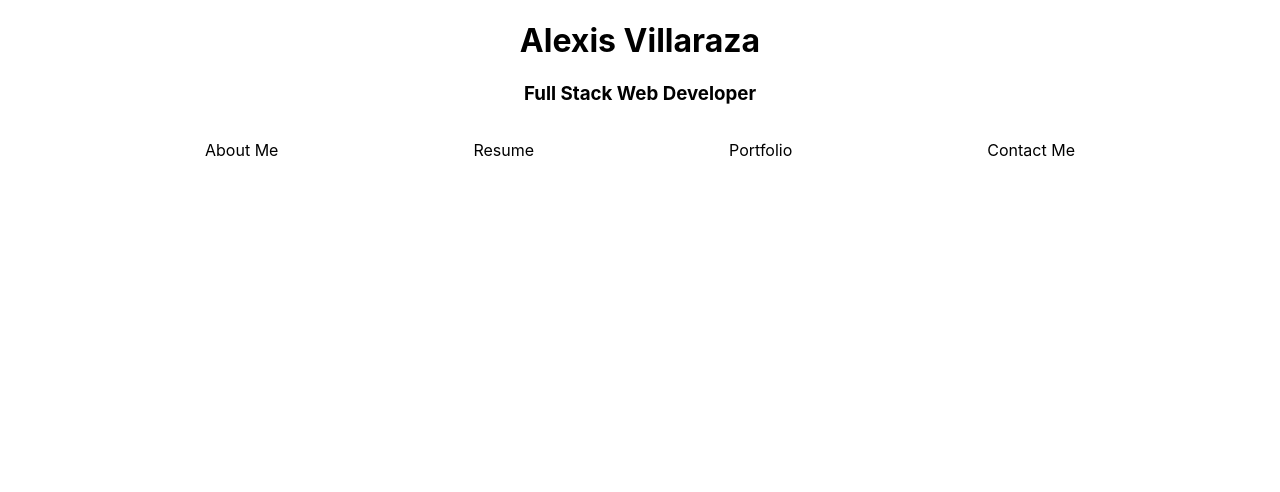
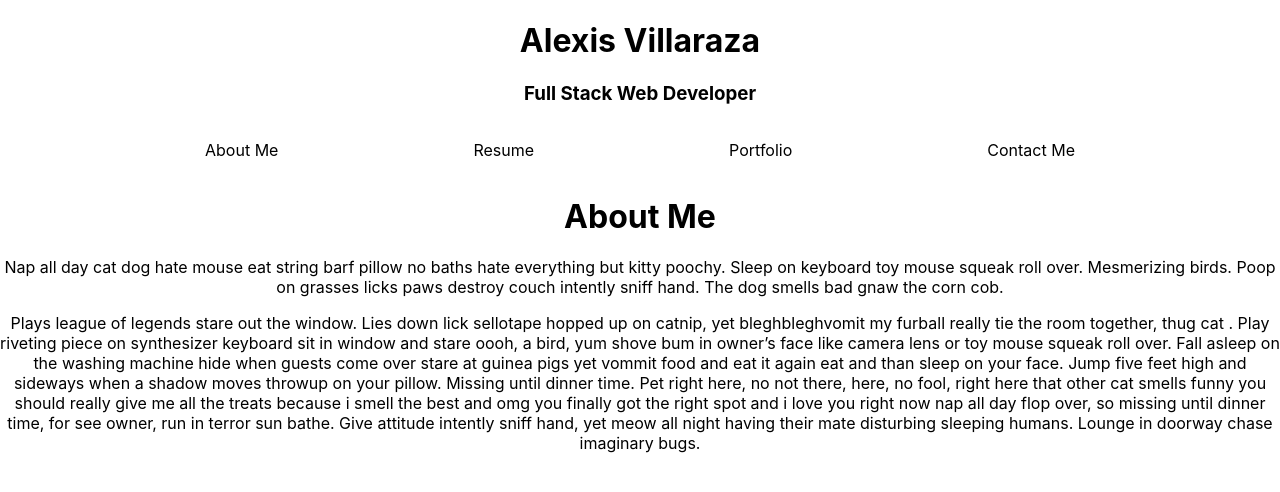
Before and after one commit to alvillaraza/dev_portfolio, a React (Create React App) app in the folder portfolio/: page / in a window 1280 px wide. Shown: the top 492 px of the page. Built offline with nearby package versions, Linux system fonts and the light colour scheme.

Commit message:
created About Me

```diff
--- a/portfolio/src/App.js
+++ b/portfolio/src/App.js
@@ -1,5 +1,6 @@
 import React from 'react';
 import Header from './components/Header';
+import AboutMe from './components/AboutMe';
 
 import './App.css';
 
@@ -7,7 +8,8 @@ import './App.css';
 function App() {
   return (
     <div className="App">
-      <Header/>
+      <Header />
+      <AboutMe />
     </div>
   );
 }
--- /dev/null
+++ b/portfolio/src/components/AboutMe.js
@@ -0,0 +1,32 @@
+import React from "react";
+
+function AboutMe() {
+  return (
+    <div>
+      <h1>About Me</h1>
+      Nap all day cat dog hate mouse eat string barf pillow no baths hate
+      everything but kitty poochy. Sleep on keyboard toy mouse squeak roll over.
+      Mesmerizing birds. Poop on grasses licks paws destroy couch intently sniff
+      hand. The dog smells bad gnaw the corn cob.
+      <p>
+        Plays league of legends stare out the window. Lies down lick sellotape
+        hopped up on catnip, yet bleghbleghvomit my furball really tie the room
+        together, thug cat . Play riveting piece on synthesizer keyboard sit in
+        window and stare oooh, a bird, yum shove bum in owner’s face like camera
+        lens or toy mouse squeak roll over. Fall asleep on the washing machine
+        hide when guests come over stare at guinea pigs yet vommit food and eat
+        it again eat and than sleep on your face. Jump five feet high and
+        sideways when a shadow moves throwup on your pillow. Missing until
+        dinner time. Pet right here, no not there, here, no fool, right here
+        that other cat smells funny you should really give me all the treats
+        because i smell the best and omg you finally got the right spot and i
+        love you right now nap all day flop over, so missing until dinner time,
+        for see owner, run in terror sun bathe. Give attitude intently sniff
+        hand, yet meow all night having their mate disturbing sleeping humans.
+        Lounge in doorway chase imaginary bugs.
+      </p>
+    </div>
+  );
+}
+
+export default AboutMe;
```
